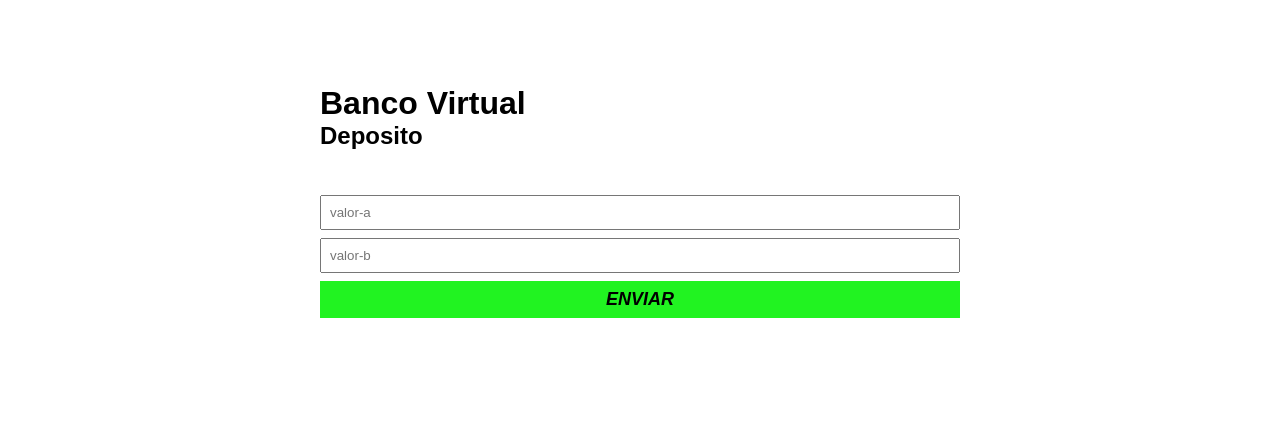
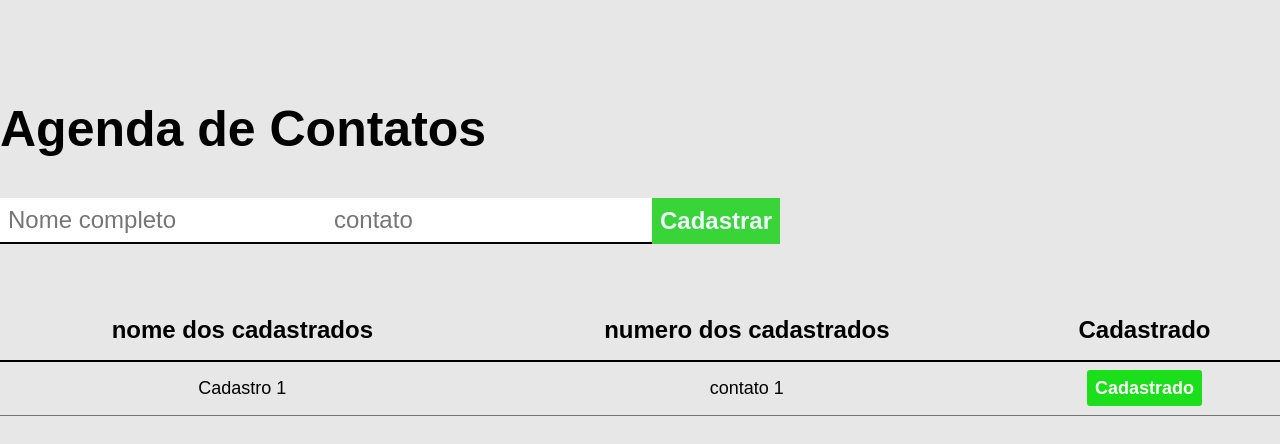
Before and after one commit to ercrrc/exercicio_html_js, a plain HTML site: page index.html in a window 1280 px wide. Drawn offline with Linux system fonts and the light colour scheme; a web font is replaced by a local one.

Commit message:
agenda de contato

```diff
--- a/index.html
+++ b/index.html
@@ -3,20 +3,41 @@
 <head>
     <meta charset="UTF-8">
     <meta name="viewport" content="width=device-width, initial-scale=1.0">
-    <title>HTML com JS</title>
-    <link rel="stylesheet" href="./main.css" />
+    <title>Agenda de Contatos</title>
+    <link href="https: //fonts.googleapis.com/css2?family= Bungee & família= Belanosima:wght@600 &family = Josefin+Sans:ital@1 & family= Roboto+Mono & family= Roboto:wght@400;700 & display=swap" rel="stylesheet">
+    <link rel="stylesheet" href="./main.css">
 </head>
 <body>
-    <div class="container">
-        <h1>Banco Virtual</h1>
-        <h2>Deposito</h2>
-        <form id="form-deposito" >
-            <input type="number" id="valor-a" required placeholder="valor-a" />
-            <input type="number" id="valor-b" required placeholder="valor-b" />
-            <button id="bnt-enviar" onclick="verificaSeNumeroBeMaiorqueNumeroA()">Enviar</button>
+    <div class="continer">
+        <header>
+            <h1>Agenda de Contatos</h1>
+        </header>
+        <form id="form-cadastro">
+            <input type="text" required placeholder="Nome completo" />
+            <input type="number" required placeholder="contato" />
+            <button type="submit">Cadastrar</button>
         </form>
-
+        <table cellspacing="0">
+            <thead>
+                <tr>
+                    <th>
+                        nome dos cadastrados
+                    </th>
+                    <th>
+                        numero dos cadastrados
+                    </th>
+                    <th>Cadastrado</th>
+                </tr>
+            </thead>
+            <tbody>
+                <tr>
+                    <td>Cadastro 1</td>
+                    <td>contato 1</td>
+                    <td><span class="cadastrado">Cadastrado</span></td>
+                </tr>
+            </tfoot>
+        </table>
     </div>
-    <script src="./main.js"></script>
+    <link rel="stylesheet" href="./main.js">
 </body>
 </html>
--- a/main.css
+++ b/main.css
@@ -2,44 +2,79 @@
     margin: 0;
     padding: 0;
     box-sizing: border-box;
-    font-family: Arial, Helvetica, sans-serif;
+    font-family: 'Bungee', sans-serif;
 }
 
 body {
+    background-color: #e7e7e7;
+    padding-top: 100px;
+}
+
+header {
+    display: flex;
+    align-items: center;
+    margin-bottom: 40px;
+}
+
+header h1 {
+    font-size: 50px;
+    font-weight: bold;
 }
 
 .container {
-    margin: 85px auto;
+    max-width: 960px;
+    width: 100%;
+    margin: 0 auto;
+}
+
+form {
+    display: flex;
     max-width: 640px;
+    width: 100%;
+    justify-content: space-between;
+    margin-bottom: 56px;
+}
+
+form input {
+    font-size: 24px;
+    background-color: #fff;
+    border: none;
+    border-bottom: 2px solid #000;
+    padding: 8px;
+}
+
+form button {
+    background-color: rgb(56, 212, 56);
+    color: aliceblue;
+    font-size: 24px;
+    font-weight: bold;
+    border: none;
+    cursor: pointer;
+    padding: 8px;
+}
+
+table {
     width: 100%;
 }
 
-form {
-    margin-top: 45px;
+table th {
+    border-bottom: 2px solid #000;
+    padding: 16px;
+    font-size: 24px;
+    font-weight: bold;
 }
 
-
-input, textarea, button {
-    display: block;
-    padding: 8px;
-    margin-bottom: 8px;
-    width: 100%;
-    resize: none;
+table td {
+    padding: 16px 0;
+    text-align: center;
+    font-size: 18px;
+    border-bottom: 1px solid rgba(0, 0, 0, 0.5 );
 }
 
-button {
-    background-color: rgb(33, 243, 33);
-    border: none;
-    text-transform: uppercase;
+.cadastrado {
+    padding: 8px;
     font-weight: bold;
-    font-size: 18px;
-    font-style:italic;
-    cursor: pointer;
+    color: #fff;
+    background-color: rgb(26, 223, 26);
+    border-radius: 3px;
 }
-
-.sucess-menssage {
-    background-color:rgb(33, 243, 33);
-    padding: 16px;
-    color: aliceblue;
-    display: none;
-}
--- a/main.js
+++ b/main.js
@@ -1,10 +1,28 @@
-function verificaSeNumeroBeMaiorqueNumeroA(){
-    const valorA = document.getElementById('valor-a').value;
-    const valorB = document.getElementById('valor-b').value;
+const form = document.getElementById('form-cadastro');
+let linhas = '';
 
-    if(valorB > valorA) {
-        alert('valor do campo B e maior que do campo A');
-    } else {
-        alert('valor do campo A e maior que do campo B');
-    }
+function validaNome(nomeCompleto) {
+    const nomeComoArray = nomeCompleto.split(' ');
+    return nomeComoArray.length >= 2;
 }
+
+form.addEventListener('submit', function(e) {
+    e.preventDefault();
+
+    const inputNomeCompleto = document.getElementById('nome-completo');
+    const inputContato = document.getElementById('contato');
+
+
+    let linha = `<tr>`;
+    linha += `<td>${inputNomeCompleto.value}</td>`;
+    linha += `<td>${inputContato.value}</td>`;
+    linha += `</tr>`;
+
+    linhas += linha;
+
+    const corpoTabela = document.querySelector('tbody');
+    corpoTabela.innerHTML = linhas;
+
+    inputNomeCompleto.value = '';
+    inputContato.value = '';
+});
```
